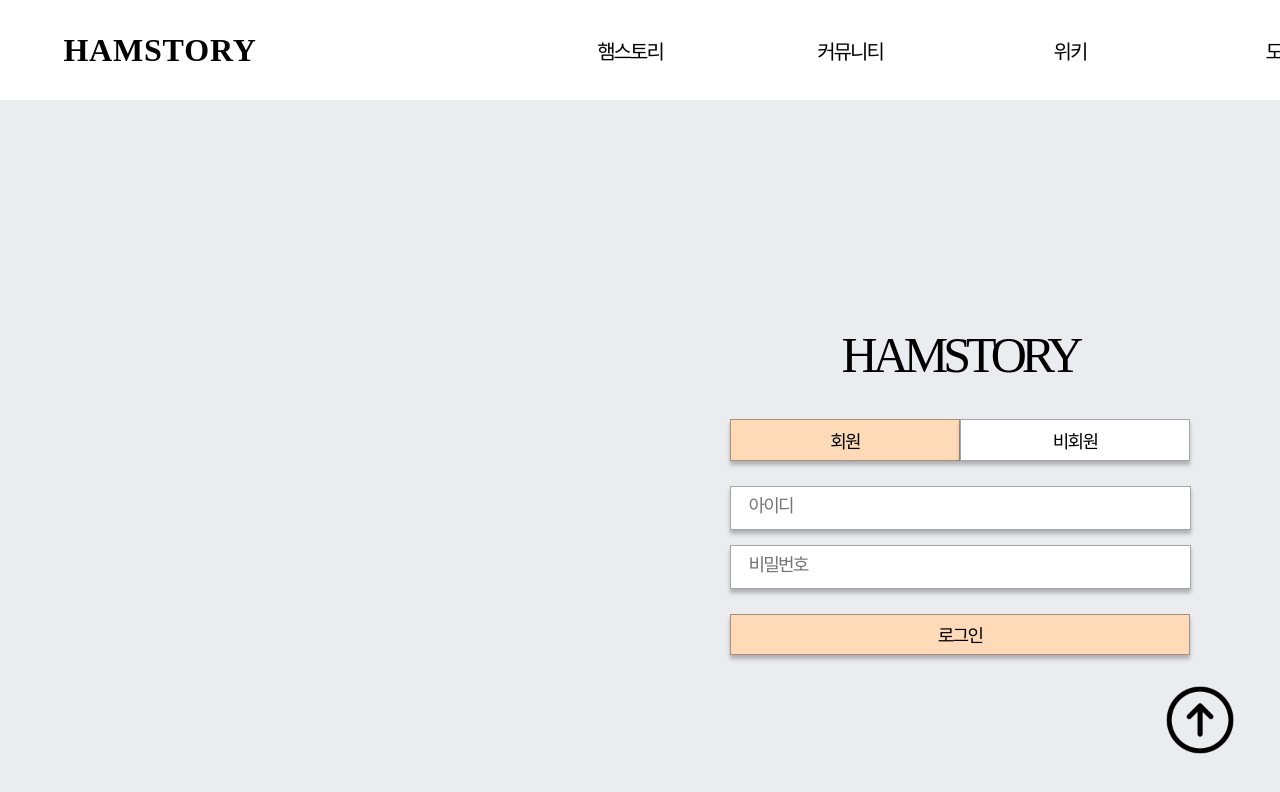
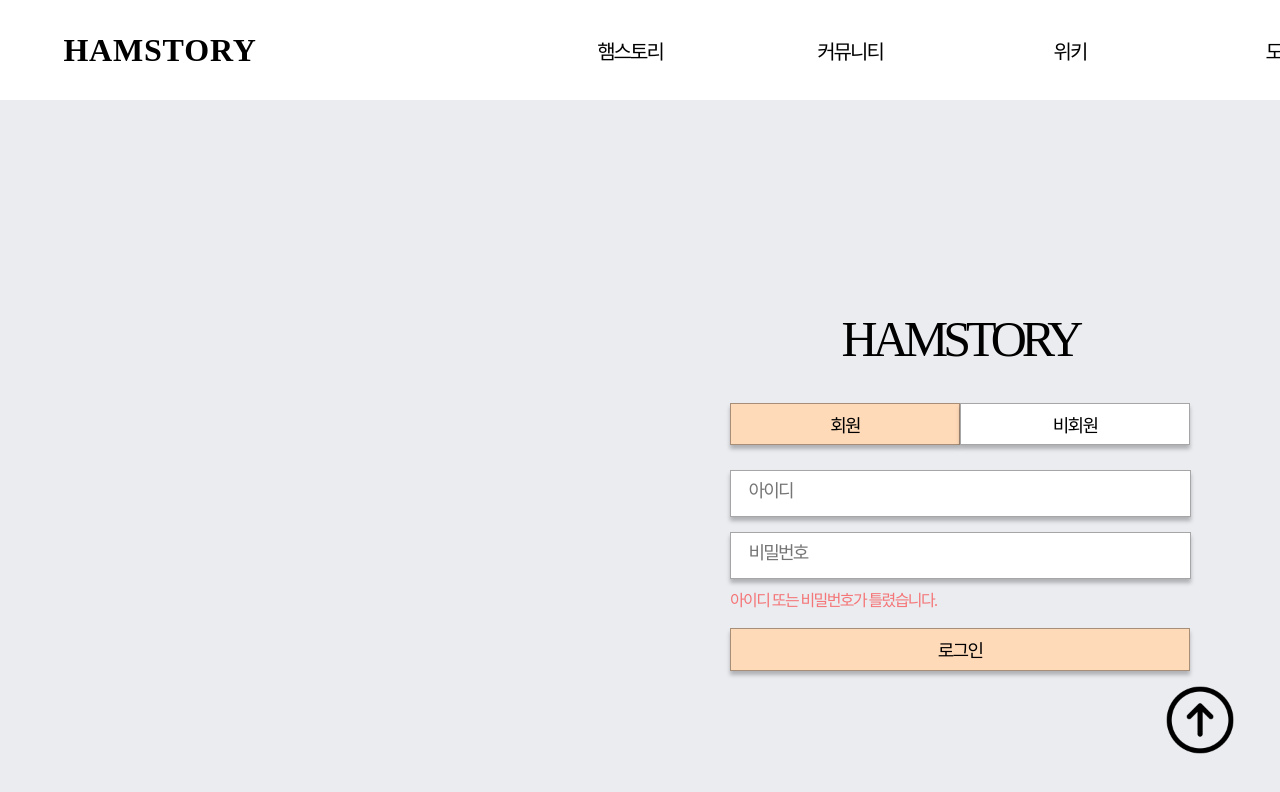
Before and after one commit to Anchovia/HamstoryWebProject, a React (Create React App) app: page /login in a window 1280 px wide. Shown: the top 792 px of the page. Built offline with nearby package versions, Linux system fonts and the light colour scheme; a web font is replaced by a local one.

Commit message:
로그인 창 css 기본 틀 구축

```diff
--- a/src/component/login/Member.js
+++ b/src/component/login/Member.js
@@ -22,6 +22,11 @@ export default function Member(){
         <form className={styles.body}>
             <input type="text" placeholder="아이디"/>
             <input className={styles.inputMarin} type="text" placeholder="비밀번호"/>
+            <div className={styles.container}>
+                {true && (
+                <div className={styles.errorText}>아이디 또는 비밀번호가 틀렸습니다.</div>
+            )}
+            </div>
             <button className={styles.button} onClick={login}>로그인</button>
         </form>
     );
--- a/src/component/login/Member.module.css
+++ b/src/component/login/Member.module.css
@@ -1,6 +1,5 @@
 .body{
     width: 460px;
-    height: 169px;
     display: flex;
     flex-direction: column;
     justify-content: center;
@@ -47,3 +46,16 @@ input::placeholder{
     filter: blur(0.5px);
     background-color: #FFDAB9;
 }
+
+.container{
+    width: 460px;
+}
+
+.errorText{
+    text-align: left;
+    margin-top: 8px;
+    margin-bottom: -8px;
+    font-size: 16px;
+    letter-spacing: -0.1em;
+    color: rgba(255, 0, 0, 0.5);
+}
```
